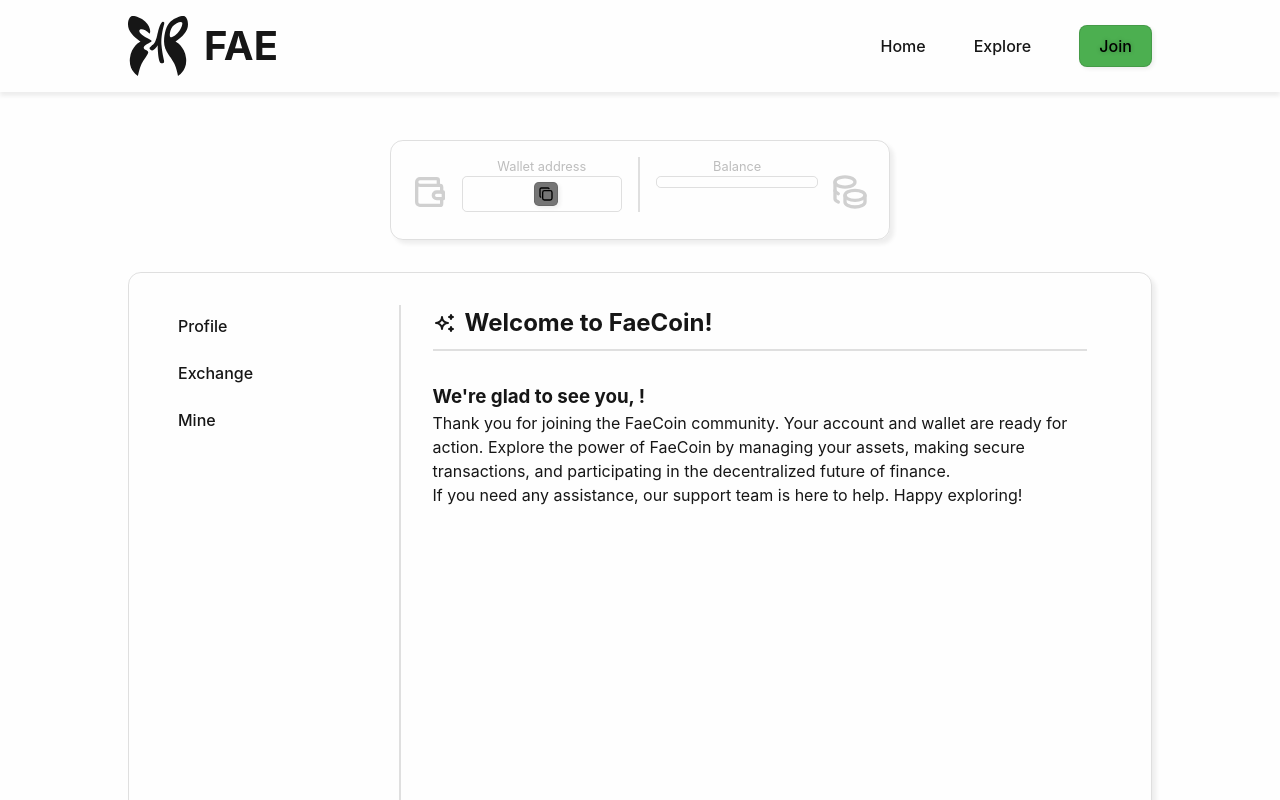
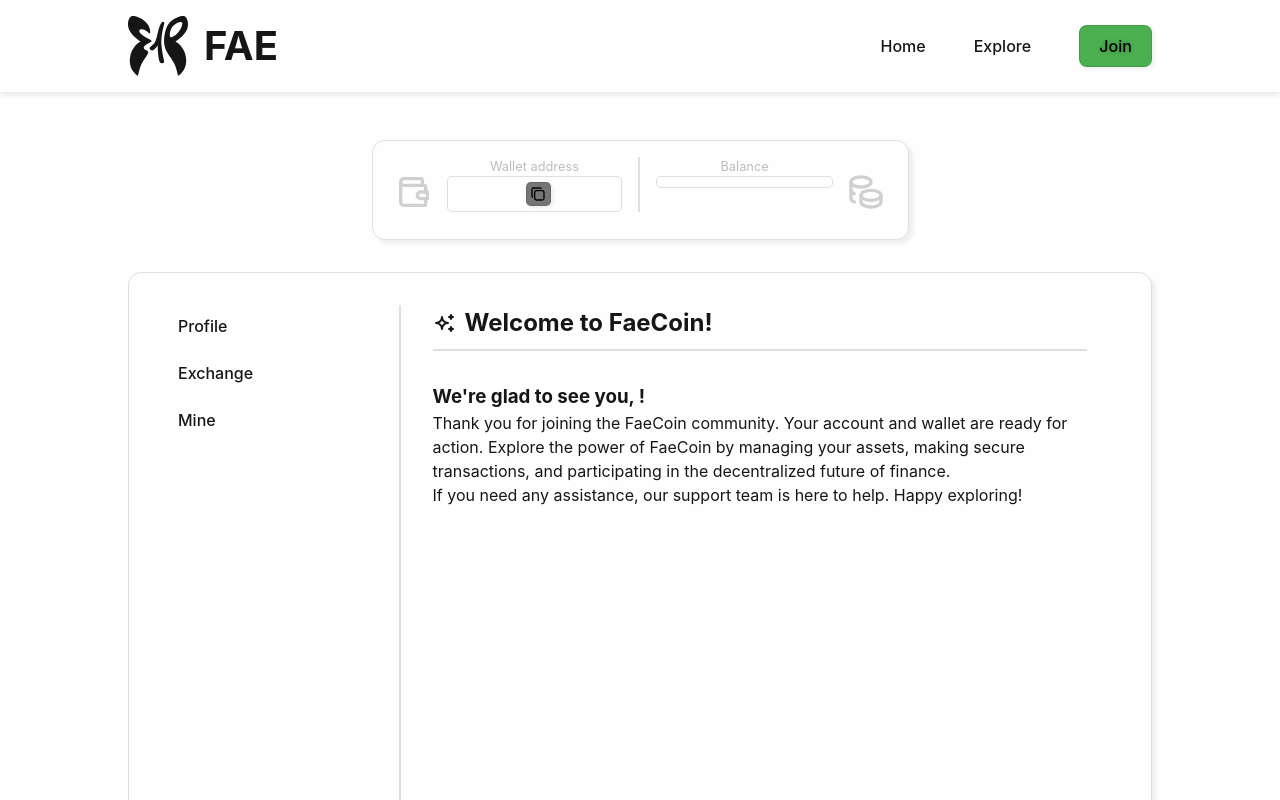
Before and after one commit to rowpacmal/bcu23d-nodejs-faecoin, a React (Vite) app in the folder client/: page /me in a window 1280 px wide. Shown: the top 800 px of the page. Built offline with nearby package versions, Linux system fonts and the light colour scheme.

Commit message:
Update wallet box min-width styling

```diff
--- a/client/src/pages/user/User.module.css
+++ b/client/src/pages/user/User.module.css
@@ -26,7 +26,7 @@
 .walletBox {
   margin: 0 auto;
   padding: 1rem;
-  min-width: 500px;
+  min-width: 537px;
   min-height: 100px;
 }
 
```
